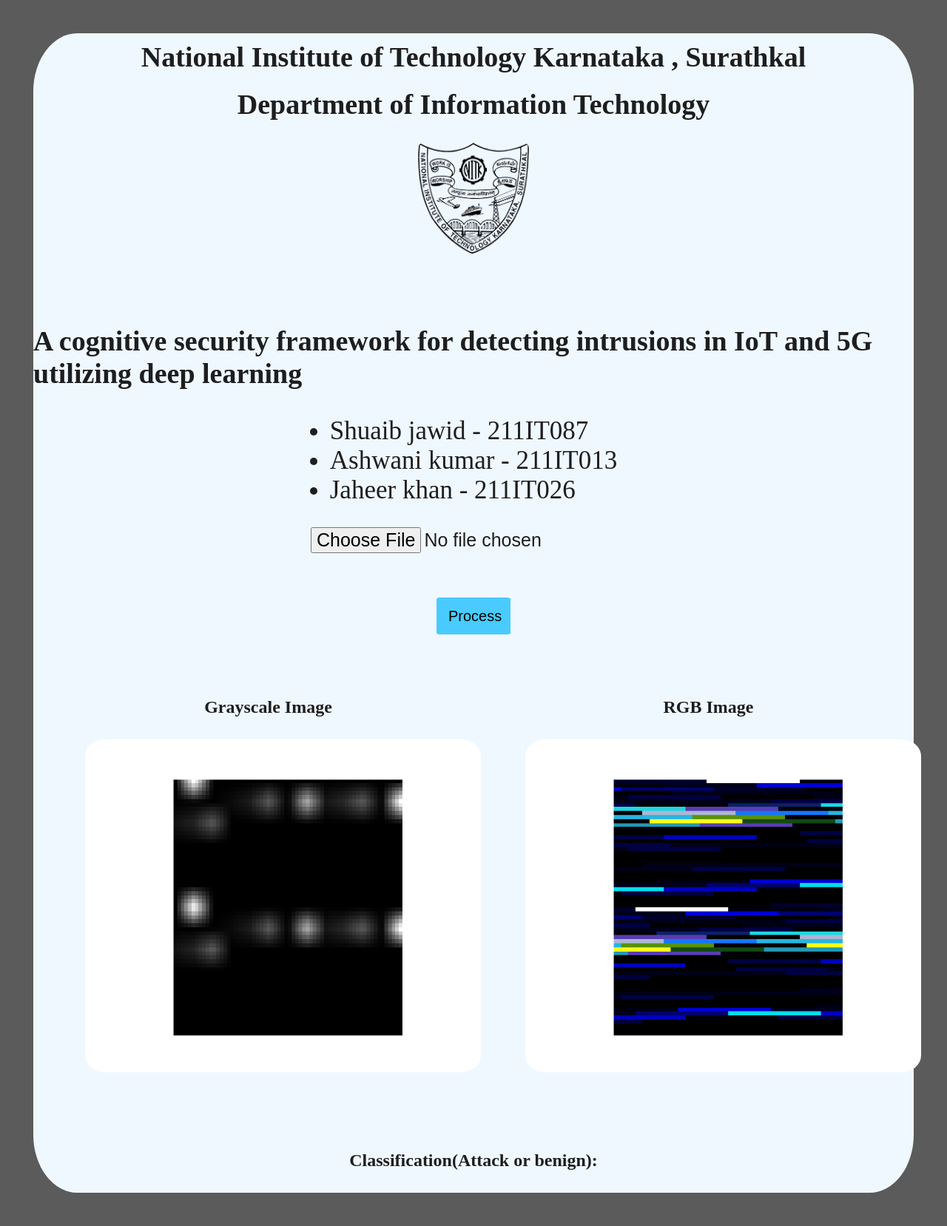
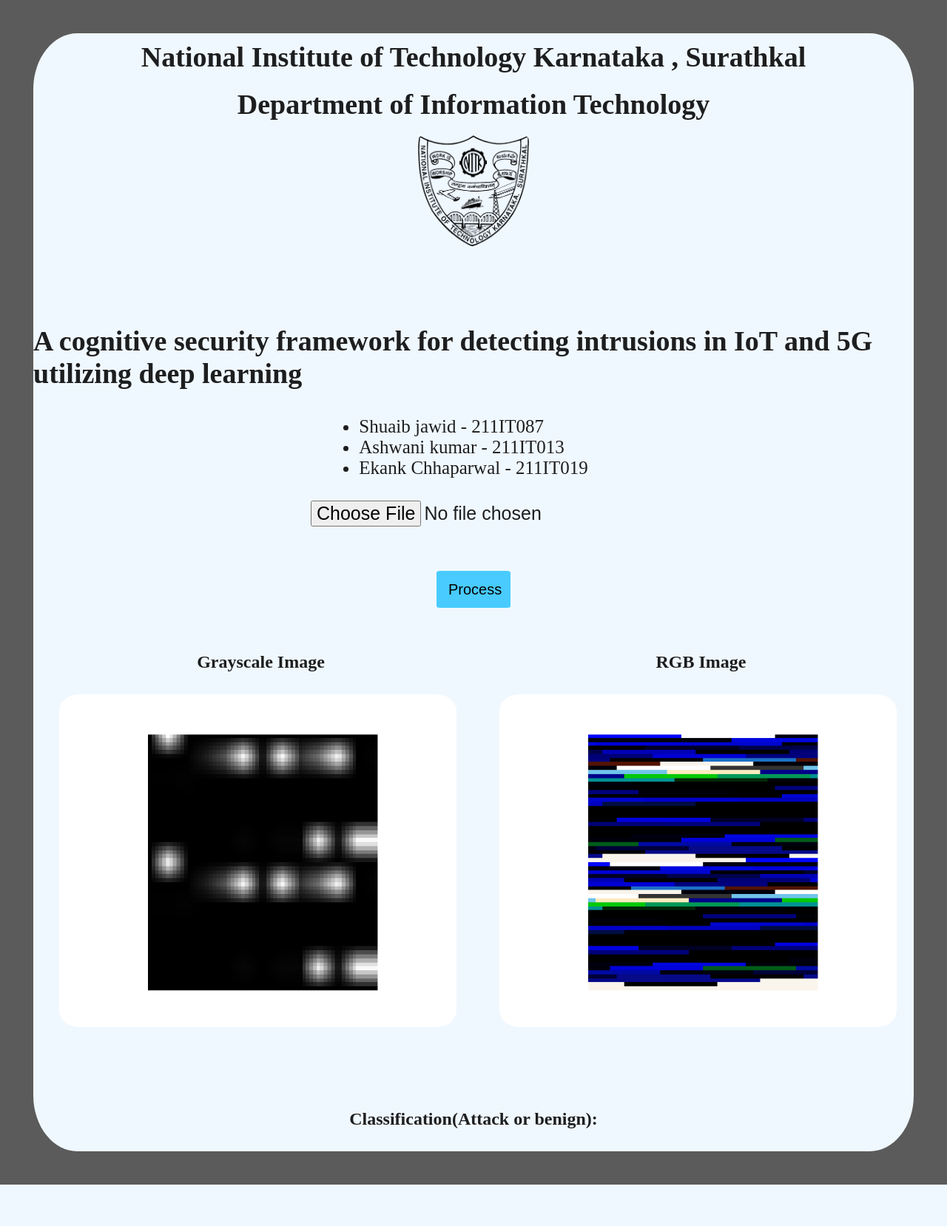
Before and after one commit to Ashwain1502/Information_Security_Project, a Flask app: page / in a window 1280 px wide. Shown: the whole page at 74% size. After the commit the page ends 1602 px from the top, so only its background shows below. Run offline with Flask 3, Linux system fonts and the light colour scheme.

Commit message:
Formatting

```diff
--- a/output/prediction.txt
+++ b/output/prediction.txt
@@ -1 +1 @@
-[[1]]
+[[0]]
--- a/static/images/uploaded_file.csv
+++ b/static/images/uploaded_file.csv
@@ -1,2 +1,2 @@
-21,8584214,9,15,110,188,23,0,12.22222222,9.909310997,34,0,12.53333333,14.54975045,34.71488479,2.795829647,373226.6957,967306.6797,2958905,3,5758065,719758.125,1331574.583,3003353,3,8584096,613149.7143,1193755.817,2958905,4,0,0,0,0,296,488,1.048436118,1.74739353,0,34,11.92,12.7440182,162.41,0,0,0,1,0,0,0,0,1,12.41666667,12.22222222,12.53333333,296,0,0,0,0,0,0,9,110,15,188,29200,227,6,32,0.0,0.0,0,0,0.0,0.0,0,0
-21,8584214,9,15,110,188,23,0,12.22222222,9.909310997,34,0,12.53333333,14.54975045,34.71488479,2.795829647,373226.6957,967306.6797,2958905,3,5758065,719758.125,1331574.583,3003353,3,8584096,613149.7143,1193755.817,2958905,4,0,0,0,0,296,488,1.048436118,1.74739353,0,34,11.92,12.7440182,162.41,0,0,0,1,0,0,0,0,1,12.41666667,12.22222222,12.53333333,296,0,0,0,0,0,0,9,110,15,188,29200,227,6,32,0.0,0.0,0,0,0.0,0.0,0,0
+443,5829292,6,4,611,164,517,0,101.8333333,204.3050823,152,0,41.0,74.05403433,132.9492501,1.715474195,647699.1111,1891656.892,5691772,4,5829292,1165858.4,2567830.874,5759268,48,108964,36321.33333,35897.63142,71784,4,0,0,0,0,132,92,1.029284517,0.686189678,0,517,70.45454545,154.756818,23949.67273,0,0,0,1,0,0,0,0,0,77.5,101.8333333,41.0,132,0,0,0,0,0,0,6,611,4,164,8192,946,5,20,137472.0,0.0,137472,137472,5691772.0,0.0,5691772,5691772
+443,5829292,6,4,611,164,517,0,101.8333333,204.3050823,152,0,41.0,74.05403433,132.9492501,1.715474195,647699.1111,1891656.892,5691772,4,5829292,1165858.4,2567830.874,5759268,48,108964,36321.33333,35897.63142,71784,4,0,0,0,0,132,92,1.029284517,0.686189678,0,517,70.45454545,154.756818,23949.67273,0,0,0,1,0,0,0,0,0,77.5,101.8333333,41.0,132,0,0,0,0,0,0,6,611,4,164,8192,946,5,20,137472.0,0.0,137472,137472,5691772.0,0.0,5691772,5691772
--- a/templates/index.html
+++ b/templates/index.html
@@ -56,7 +56,6 @@
         display: flex;
         justify-content: center;
         align-items: center;
-
     }
 
     #output {
@@ -66,7 +65,6 @@
         columns: 2;
         width: 100%;
         height: 60vh;
-
     }
 
     #output, h2{
@@ -82,19 +80,27 @@
         border: none;
     }
 
-    #output, img{
+    #output{
         width: 100%;
         display: flex;
         justify-content: center;
-        margin: 20px;
+        margin: 10px;
+        border-radius: 5%;
+        border: none;
+    }
+
+    img{
+        width: 95%;
+        display: flex;
+        justify-content: center;
+        margin: 10px;
         border-radius: 5%;
         border: none;
     }
 
     .first, .second{
-        margin: 30px;
+        margin: 15px;
     }
-
 
     .inp {
         display: flex;
@@ -140,7 +146,7 @@
     }
 
     .names{
-        font-size: 35px;
+        font-size: 25px;
         text-decoration-line: none;
     }
 
@@ -172,25 +178,23 @@
             <h1>A cognitive security framework for detecting intrusions in IoT and 5G utilizing deep learning</h1>
         </div>
 
-
-
         <div class="team">
             <ul class="names">
                 <li>Shuaib jawid - 211IT087</li>
                 <li>Ashwani kumar - 211IT013</li>
-                <li>Jaheer khan - 211IT026</li>
+                <li>Ekank Chhaparwal - 211IT019</li>
             </ul>
         </div>
 
         <div class="inp">
                 <form action="/process" method="POST" enctype="multipart/form-data">
                 <input type="file" name="inputFile" class="input" id="inputFile" accept=".csv">
-
                 <div class="buton">
                     <button type="submit">Process</button>
                 </div>
                 </form>
         </div>
+
         <div id="output">
             <div class="first">
                 <h2>Grayscale Image</h2>
@@ -201,7 +205,6 @@
                 <h2>RGB Image</h2>
                 <img src="{{url_for('static', filename='/images/generated_rgb.png')}}" alt="">
             </div>
-
         </div>
 
         <div class="results">
```
Also changed, not shown: static/images/generated_gray.png, static/images/generated_rgb.png. Lines whose indentation alone changed are shown as unchanged.
